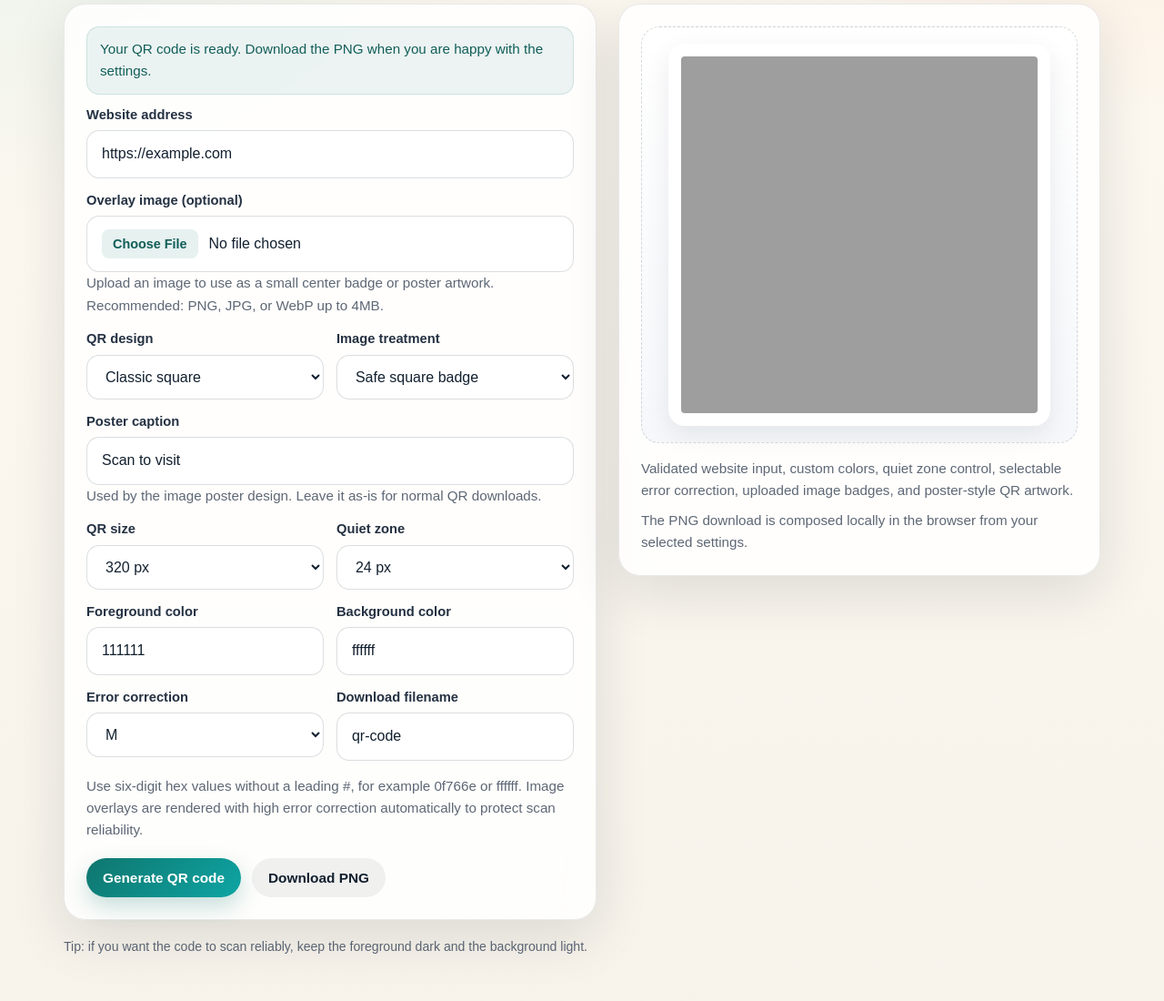
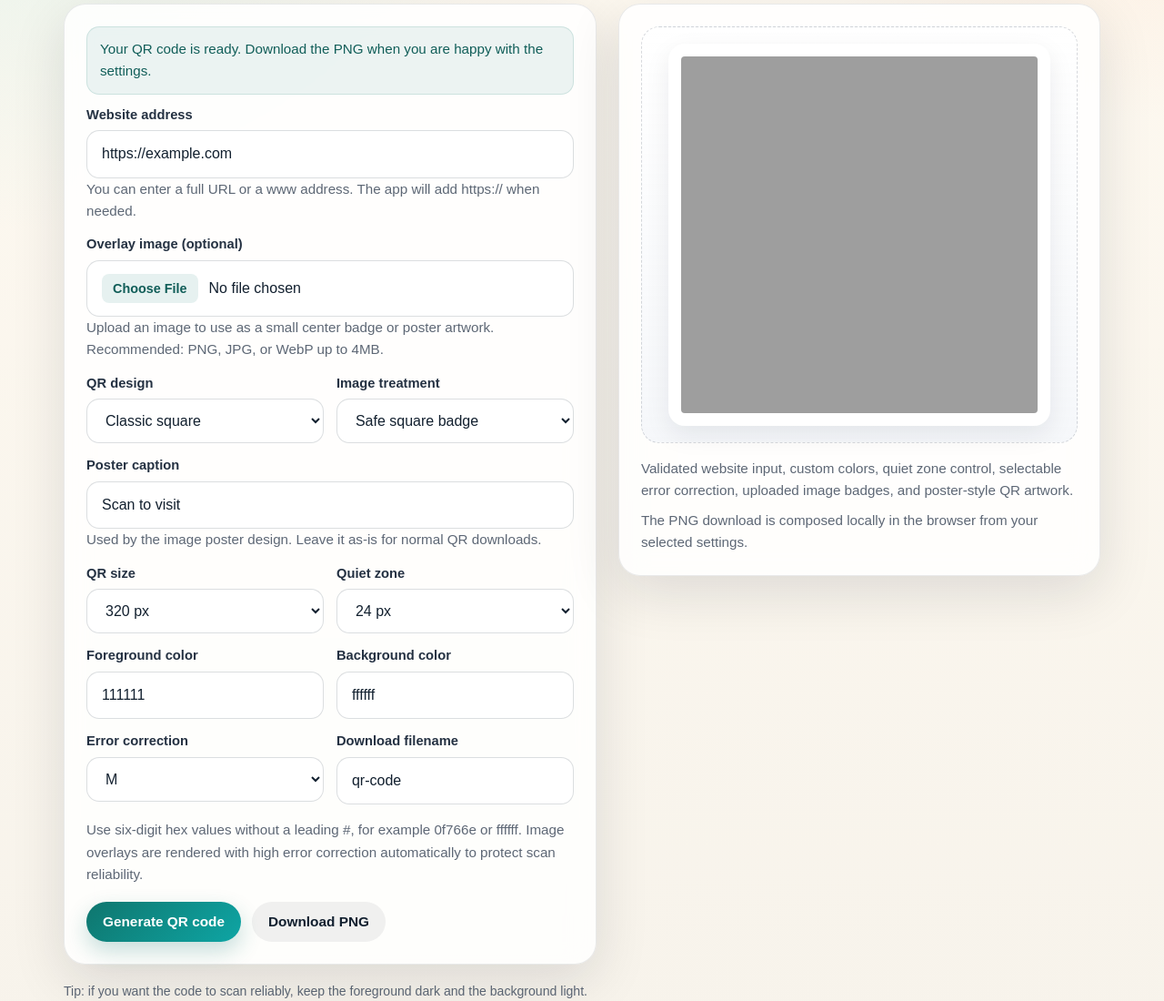
Before and after one commit to Baillie11/QR-Code-Generator, a PHP site: page / in a window 1280 px wide. Shown: the part 415-1515 px from the top of the page at 91% size. Run offline with PHP 8.4, Linux system fonts and the light colour scheme.

Commit message:
Accept bare website addresses

```diff
--- a/index.php
+++ b/index.php
@@ -419,7 +419,8 @@ function selected(string $value, string $expected): string
                     <div class="form-grid">
                         <div>
                             <label for="website">Website address</label>
-                            <input id="website" name="website" type="url" placeholder="https://example.com" value="<?php echo esc($website); ?>" required>
+                            <input id="website" name="website" type="text" inputmode="url" autocomplete="url" placeholder="www.example.com" value="<?php echo esc($website); ?>" required>
+                            <p class="hint">You can enter a full URL or a www address. The app will add https:// when needed.</p>
                         </div>
 
                         <div>
@@ -579,7 +580,15 @@ function selected(string $value, string $expected): string
                     throw new Error('Enter a website address before generating a QR code.');
                 }
 
-                const parsed = new URL(trimmed);
+                if (/^[a-z][a-z0-9+.-]*:/i.test(trimmed) && !/^https?:\/\//i.test(trimmed)) {
+                    throw new Error('Use an http or https website address.');
+                }
+
+                const normalized = /^[a-z][a-z0-9+.-]*:\/\//i.test(trimmed)
+                    ? trimmed
+                    : `https://${trimmed}`;
+
+                const parsed = new URL(normalized);
                 if (!['http:', 'https:'].includes(parsed.protocol)) {
                     throw new Error('Use an http or https website address.');
                 }
```
